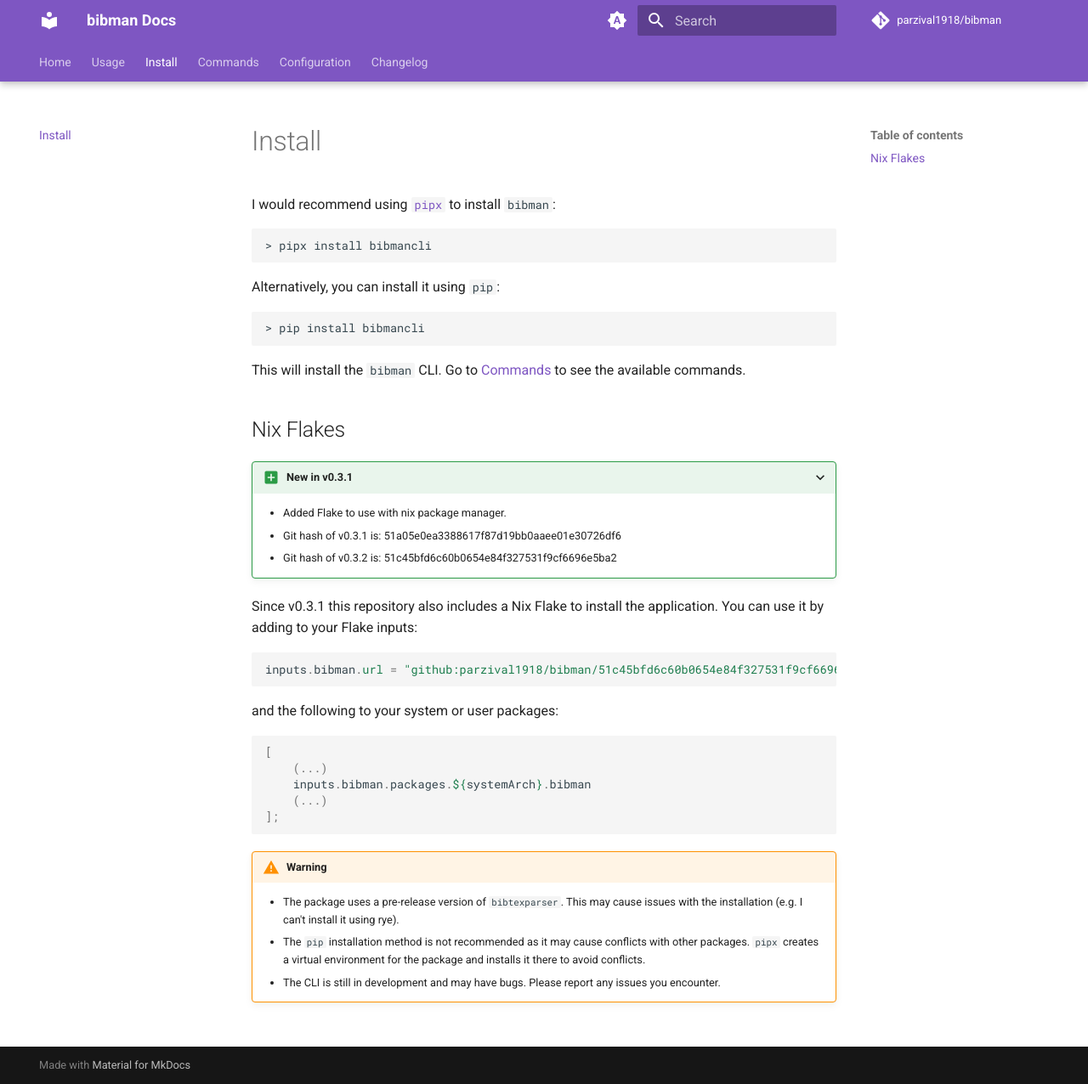
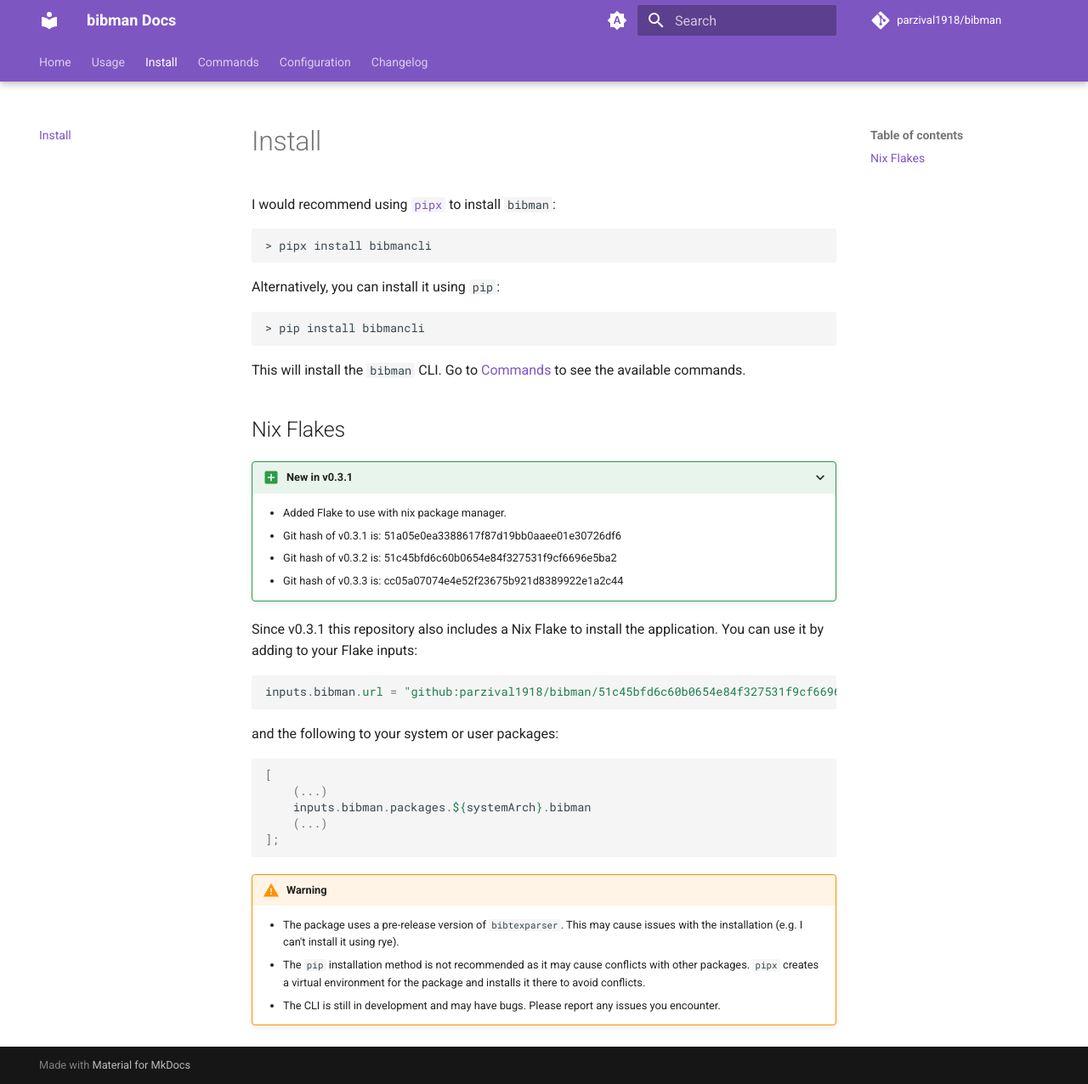
Before and after one commit to Parzival1918/bibman, an MkDocs documentation site: the page built from docs/install.md, in a window 1280 px wide and 1276 px high. Shown: the whole window at 85% size. Built offline with MkDocs 1.6.1 and Material for MkDocs 9.7.7, drawn with Linux system fonts in a browser that asks for light colours; comment, search, counter and statistics services are not loaded.

Commit message:
add to docs hash of flake for v0.3.3

```diff
--- a/docs/install.md
+++ b/docs/install.md
@@ -20,6 +20,7 @@
     - Added Flake to use with nix package manager.
     - Git hash of v0.3.1 is: 51a05e0ea3388617f87d19bb0aaee01e30726df6
     - Git hash of v0.3.2 is: 51c45bfd6c60b0654e84f327531f9cf6696e5ba2
+    - Git hash of v0.3.3 is: cc05a07074e4e52f23675b921d8389922e1a2c44
 
 Since v0.3.1 this repository also includes a Nix Flake to install the application. You can use it by adding to your Flake inputs:
 
```
